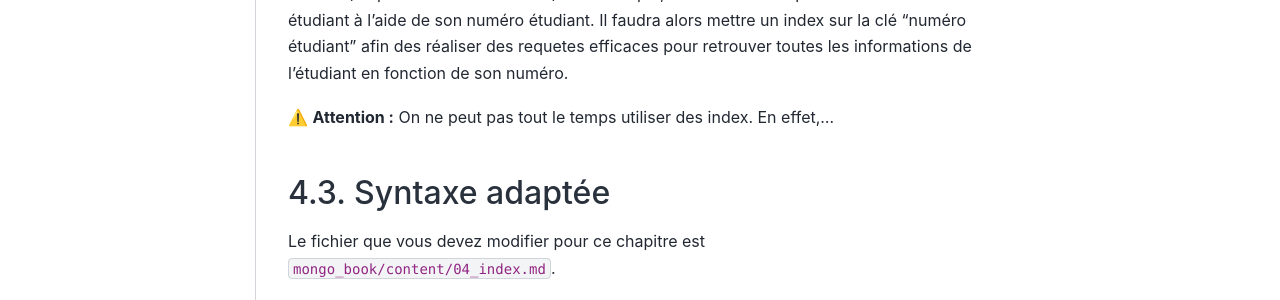
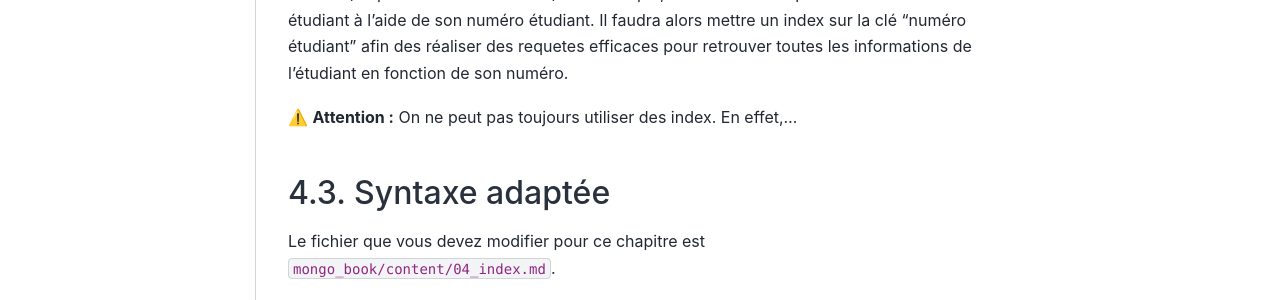
Before and after one commit to rtavenar/mongo_book, a Jupyter Book: the page built from content/04_index.md, in a window 1280 px wide and 1168 px high. Shown: the part 727-1027 px from the top of the window. Built offline with Jupyter Book 1.0.4 settings and Sphinx 7.4.7 and the Sphinx Book theme 1.1.4, drawn with Linux system fonts in a browser that asks for light colours.

Commit message:
Update 04_index.md

```diff
--- a/content/04_index.md
+++ b/content/04_index.md
@@ -31,7 +31,7 @@ On met en place des index à chaque fois qu'on s'attend à avoir beaucoup de req
 Par exemple, on souhaite récuperer les notes d'un étudiant à l'aide de son numéro étudiant. Il faudra alors mettre un index sur la clé "numéro étudiant" afin des réaliser des requetes efficaces pour retrouver toutes les informations de l'étudiant en fonction de son numéro.
 
 
-⚠️ **Attention :** On ne peut pas tout le temps utiliser des index. En effet,...
+⚠️ **Attention :** On ne peut pas toujours utiliser des index. En effet,...
 
 ## Syntaxe adaptée
 
```
